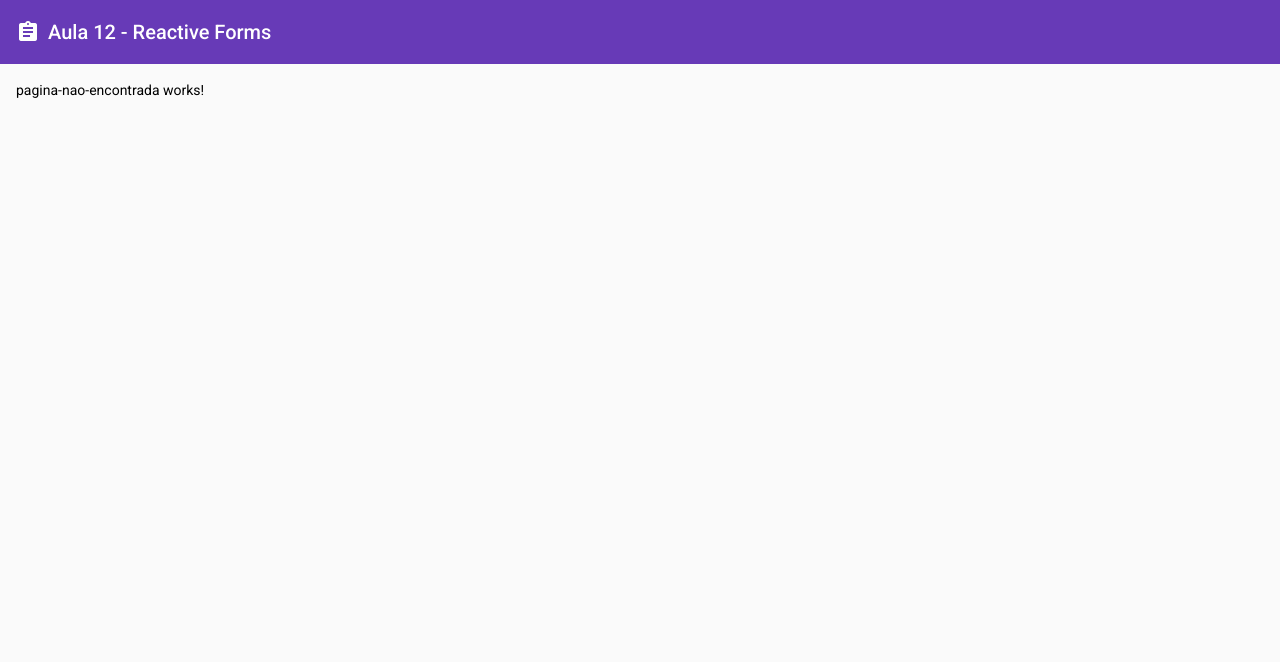
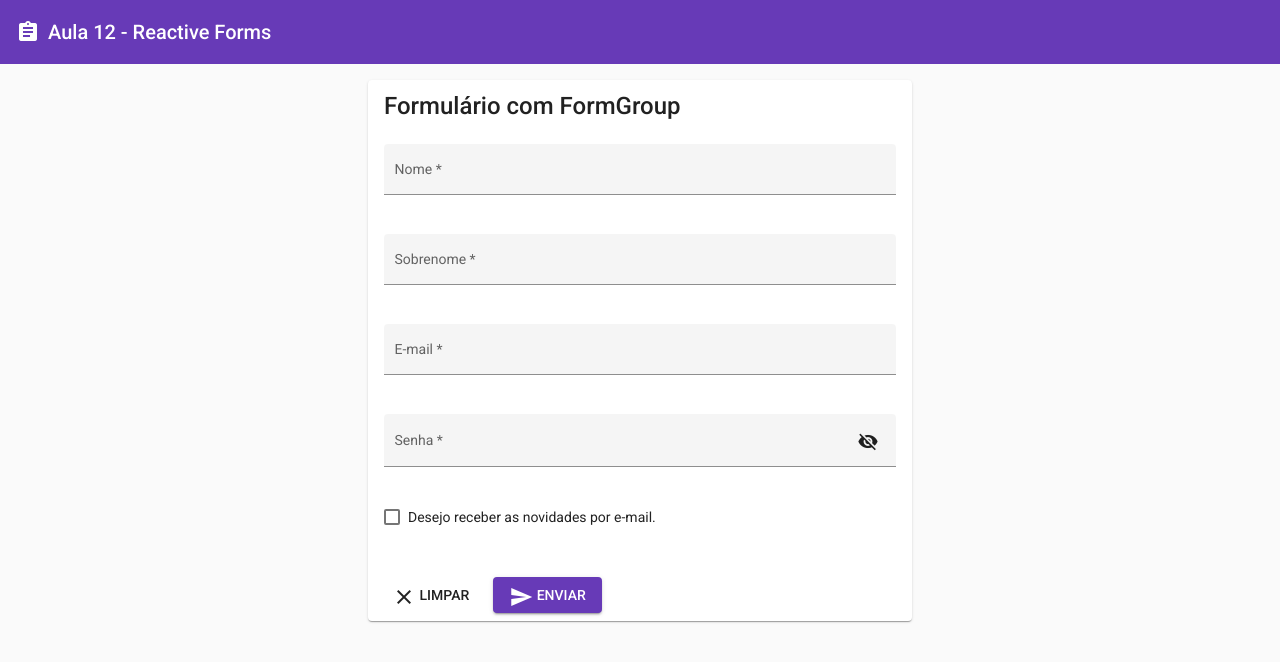
Before and after one commit to latchuk/Aula12, an Angular app: page /exemploFormGroup in a window 1280 px wide. Shown: the top 662 px of the page. Built offline with nearby package versions, Linux system fonts and the light colour scheme.

Commit message:
formulário com FormGroup

```diff
--- a/src/app/app-routing.module.ts
+++ b/src/app/app-routing.module.ts
@@ -4,6 +4,7 @@ import { PaginaNaoEncontradaComponent } from './pagina-nao-encontrada/pagina-nao
 import { HomeComponent } from './home/home.component';
 import { ExemploNgModelComponent } from './exemplo-ng-model/exemplo-ng-model.component';
 import { ExemploFormControlComponent } from './exemplo-form-control/exemplo-form-control.component';
+import { ExemploFormGroupComponent } from './exemplo-form-group/exemplo-form-group.component';
 
 
 const routes: Routes = [
@@ -12,6 +13,7 @@ const routes: Routes = [
   { path: 'home', component: HomeComponent },
   { path: 'exemploNgModel', component: ExemploNgModelComponent },
   { path: 'exemploFormControl', component: ExemploFormControlComponent },
+  { path: 'exemploFormGroup', component: ExemploFormGroupComponent },
   { path: '**', component: PaginaNaoEncontradaComponent }
 
 ];
--- a/src/app/app.module.ts
+++ b/src/app/app.module.ts
@@ -18,6 +18,7 @@ import { ExemploNgModelComponent } from './exemplo-ng-model/exemplo-ng-model.com
 import { HomeComponent } from './home/home.component';
 import { PaginaNaoEncontradaComponent } from './pagina-nao-encontrada/pagina-nao-encontrada.component';
 import { ExemploFormControlComponent } from './exemplo-form-control/exemplo-form-control.component';
+import { ExemploFormGroupComponent } from './exemplo-form-group/exemplo-form-group.component';
 
 @NgModule({
   declarations: [
@@ -25,7 +26,8 @@ import { ExemploFormControlComponent } from './exemplo-form-control/exemplo-form
     ExemploNgModelComponent,
     HomeComponent,
     PaginaNaoEncontradaComponent,
-    ExemploFormControlComponent
+    ExemploFormControlComponent,
+    ExemploFormGroupComponent
   ],
   imports: [
     BrowserModule,
--- /dev/null
+++ b/src/app/exemplo-form-group/exemplo-form-group.component.html
@@ -0,0 +1,87 @@
+<form [formGroup]="formulario" (ngSubmit)="enviar()">
+
+  <mat-card class="formulario">
+    <mat-card-title>Formulário com FormGroup</mat-card-title>
+
+    <br>
+
+    <mat-form-field appearance="fill">
+
+      <mat-label>Nome</mat-label>
+      <input matInput formControlName="nome" name="Nome">
+
+      <mat-error *ngIf="formulario.controls['nome'].hasError('required')">O campo deve ser preenchido</mat-error>
+      <mat-error *ngIf="formulario.controls['nome'].hasError('maxlength')">O campo deve ter no máximo 32 caracteres
+      </mat-error>
+
+    </mat-form-field>
+
+    <br><br>
+
+    <mat-form-field appearance="fill">
+
+      <mat-label>Sobrenome</mat-label>
+      <input matInput formControlName="sobrenome" name="Sobrenome">
+
+      <mat-error *ngIf="formulario.controls['sobrenome'].hasError('required')">O campo deve ser preenchido</mat-error>
+      <mat-error *ngIf="formulario.controls['sobrenome'].hasError('maxlength')">O campo deve ter no máximo 16 caracteres
+      </mat-error>
+
+    </mat-form-field>
+
+    <br><br>
+
+    <mat-form-field appearance="fill">
+
+      <mat-label>E-mail</mat-label>
+      <input matInput type="email" formControlName="email" name="E-mail">
+
+      <mat-error *ngIf="formulario.controls['email'].hasError('required')">O campo deve ser preenchido</mat-error>
+      <mat-error *ngIf="formulario.controls['email'].hasError('email')">O formato do e-mail não é válido</mat-error>
+
+    </mat-form-field>
+
+    <br><br>
+
+    <mat-form-field appearance="fill">
+
+      <mat-label>Senha</mat-label>
+      <input matInput [type]="esconderSenha ? 'password' : 'text'" formControlName="senha" name="Senha">
+      <button mat-icon-button matSuffix (click)="esconderSenha = !esconderSenha">
+        <mat-icon>{{esconderSenha ? 'visibility_off' : 'visibility'}}</mat-icon>
+      </button>
+
+      <mat-error *ngIf="formulario.controls['senha'].hasError('required')">O campo deve ser preenchido</mat-error>
+      <mat-error *ngIf="formulario.controls['senha'].hasError('minlength')">A senha deve ter no mínimo 6 caracteres
+      </mat-error>
+      <mat-error *ngIf="formulario.controls['senha'].hasError('maxlength')">A senha deve ter no máximo 16 caracteres
+      </mat-error>
+
+    </mat-form-field>
+
+    <br><br>
+
+    <mat-checkbox color="primary" formControlName="receberNovidades">Desejo receber as novidades por e-mail.
+    </mat-checkbox>
+
+    <br><br><br>
+
+    <mat-card-actions>
+      <button mat-button (click)="limpar()" type="reset">
+        <mat-icon>clear</mat-icon>
+        LIMPAR
+      </button>
+      <button mat-raised-button color="primary" type="submit">
+        <mat-icon>send</mat-icon>
+        ENVIAR
+      </button>
+    </mat-card-actions>
+
+  </mat-card>
+
+</form>
+
+<div *ngIf="jsonDados" class="dados-enviados">
+  <h3>Dados enviados:</h3>
+  <p>{{ jsonDados }}</p>
+</div>
--- /dev/null
+++ b/src/app/exemplo-form-group/exemplo-form-group.component.ts
@@ -0,0 +1,45 @@
+import { Component, OnInit } from '@angular/core';
+import { FormControl, Validators, FormGroup } from '@angular/forms';
+
+@Component({
+  selector: 'app-exemplo-form-group',
+  templateUrl: './exemplo-form-group.component.html',
+  styleUrls: ['./exemplo-form-group.component.scss']
+})
+export class ExemploFormGroupComponent implements OnInit {
+
+  formulario = new FormGroup({
+    nome: new FormControl(null, [Validators.required, Validators.maxLength(32)]),
+    sobrenome: new FormControl(null, [Validators.required, Validators.maxLength(16)]),
+    email: new FormControl(null, [Validators.required, Validators.email]),
+    senha: new FormControl(null, [Validators.required, Validators.minLength(6), Validators.maxLength(16)]),
+    receberNovidades: new FormControl(false)
+  });
+
+
+  esconderSenha = true;
+
+  jsonDados: string;
+
+  constructor() { }
+
+  ngOnInit(): void {
+  }
+
+  limpar() {
+    this.jsonDados = null;
+  }
+
+  enviar() {
+
+    if (this.formulario.invalid) {
+      return;
+    }
+
+    const dados = this.formulario.value;
+
+    this.jsonDados = JSON.stringify(dados);
+
+  }
+
+}
--- a/src/app/home/home.component.ts
+++ b/src/app/home/home.component.ts
@@ -32,6 +32,14 @@ export class HomeComponent implements OnInit {
         urlExemplo: '/exemploFormControl'
       },
 
+      {
+        titulo: 'Formulário com FormGroup',
+        subtitulo: 'Formulário utilizando o FormGroup',
+        descricao: 'Esse exemplo mostra como construir um formulário e utilizar o FormGroup.',
+        urlCodigo: 'https://github.com/latchuk/Aula12',
+        urlExemplo: '/exemploFormGroup'
+      },
+
     ];
 
   }
```
Also changed, not shown: src/app/exemplo-form-group/exemplo-form-group.component.scss (added), 1 other file (tests, documents, lock files or other folders).
